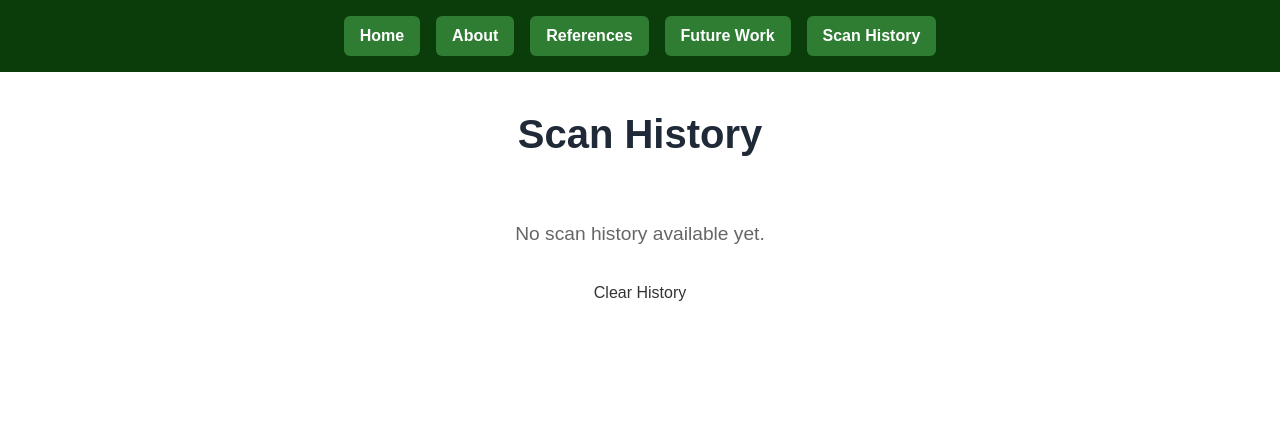
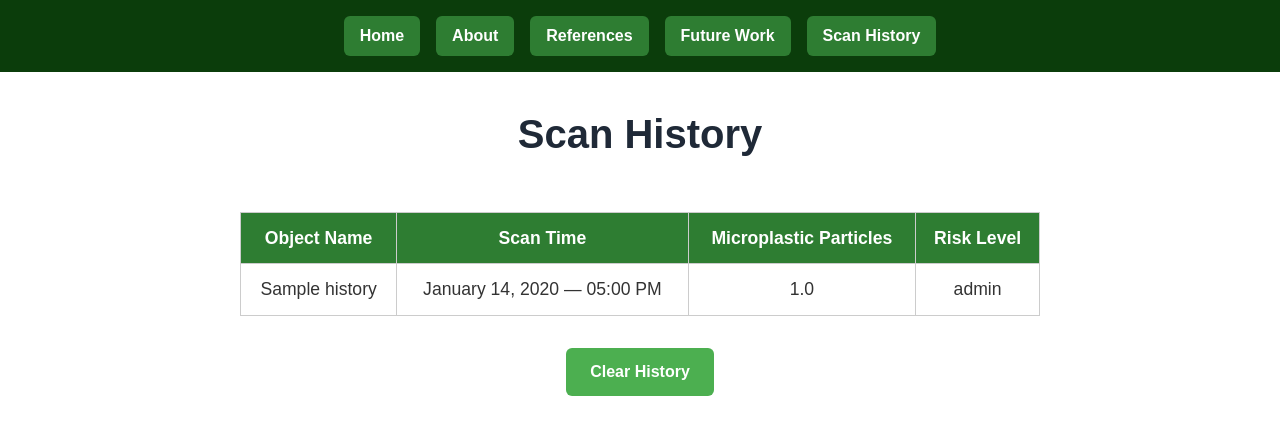
Before and after one commit to EwShen/MP-Detection, a Flask app: page /history in a window 1280 px wide. Shown: the top 435 px of the page. Run offline with Flask 3, Linux system fonts and the light colour scheme; tables that the repository leaves empty hold one stand-in row (values such as "Sample post"); style sheets or scripts are compiled from the project's sources.

Commit message:
fixed scan history

```diff
--- a/app.py
+++ b/app.py
@@ -5,7 +5,7 @@ import os
 import base64
 from io import BytesIO
 from PIL import Image
-from datetime import datetime
+from datetime import datetime, timedelta
 
 # --- Setup ---
 app = Flask(__name__)
@@ -44,6 +44,38 @@ def get_scan_history():
     cursor.execute("SELECT object_name, microplastic_count, risk_level, time_scanned FROM scan_history ORDER BY time_scanned DESC")
     history = cursor.fetchall()
     conn.close()
+    return history
+
+def format_history(raw_history):
+    history = []
+    for obj, count, risk, ts in raw_history:
+        dt = None
+        if ts is None:
+            pass
+        elif isinstance(ts, bytes):
+            ts = ts.decode()
+        if isinstance(ts, str):
+            try:
+                dt = datetime.fromisoformat(ts) - timedelta(hours=7)
+            except ValueError:
+                try:
+                    dt = datetime.strptime(ts, "%Y-%m-%d %H:%M:%S")
+                except ValueError:
+                    pass
+        elif isinstance(ts, (int, float)):
+            dt = datetime.fromtimestamp(ts)
+        elif isinstance(ts, datetime):
+            dt = ts
+
+        if dt is None:
+            dt = datetime.now()
+
+        history.append({
+            'object_name': obj,
+            'microplastic_count': count,
+            'risk_level': risk,
+            'time_scanned': dt.strftime('%B %d, %Y — %I:%M %p')
+        })
     return history
 
 # --- Routes ---
@@ -86,7 +118,6 @@ def detect_frame():
     if not data or 'image' not in data:
         return jsonify({'success': False}), 400
 
-    # Decode base64 image
     img_data = base64.b64decode(data['image'].split(',',1)[1])
     img = Image.open(BytesIO(img_data)).convert('RGB')
     temp_path = os.path.join(UPLOAD_FOLDER, "frame.jpg")
@@ -118,7 +149,6 @@ def refine():
     if not detected_object:
         return "No object detected", 400
 
-    # Offer refinement options
     if detected_object == 'bottle':
         options = ['small bottle', 'medium bottle', 'large bottle', 'very large bottle']
     elif detected_object == 'toothbrush':
@@ -136,7 +166,6 @@ def result():
     if not selected_object:
         return "No object selected", 400
 
-    # Fetch data
     data = query_microplastic_data(selected_object)
     if not data:
         return "No data found for selected object", 404
@@ -144,7 +173,6 @@ def result():
     _, object_name, notes, particles, risk_level, alternative = data
     spoon_pct = calculate_spoon_percentage(particles)
 
-    # Save to history
     conn = sqlite3.connect('microplastics.sqlite')
     cursor = conn.cursor()
     cursor.execute("""
@@ -154,40 +182,7 @@ def result():
     conn.commit()
     conn.close()
 
-    # 3. Load & format history
-    raw_history = get_scan_history()
-    history = []
-    for obj, count, risk, ts in raw_history:
-        dt = None  # will hold a datetime object
-
-        # ── Normalize ts into a real datetime ─────────────────────────
-        if ts is None:
-            pass  # leave dt = None
-        elif isinstance(ts, bytes):
-            ts = ts.decode()
-        if isinstance(ts, str):
-            try:
-                dt = datetime.fromisoformat(ts)
-            except ValueError:
-                try:
-                    dt = datetime.strptime(ts, "%Y-%m-%d %H:%M:%S")
-                except ValueError:
-                    pass
-        elif isinstance(ts, (int, float)):
-            dt = datetime.fromtimestamp(ts)
-        elif isinstance(ts, datetime):
-            dt = ts
-
-        # Fallback if parsing failed
-        if dt is None:
-            dt = datetime.now()
-
-        history.append({
-            'object_name': obj,
-            'microplastic_count': count,
-            'risk_level': risk,
-            'time_scanned': dt.strftime('%B %d, %Y — %I:%M %p')
-        })
+    history = format_history(get_scan_history())
 
     return render_template(
         'result.html',
@@ -202,8 +197,8 @@ def result():
 
 @app.route('/history')
 def history_view():
-    raw = get_scan_history()
-    return render_template('history.html', scans=raw)
+    history = format_history(get_scan_history())
+    return render_template('history.html', scans=history)
 
 @app.route('/about')
 def about():
--- a/templates/history.html
+++ b/templates/history.html
@@ -12,6 +12,21 @@
             display: flex;
             flex-direction: column;
             min-height: 100vh;
+        }
+        .btn {
+            background-color: #4caf50;
+            border: none;
+            color: white;
+            padding: 0.75rem 1.5rem;
+            text-align: center;
+            font-size: 1rem;
+            border-radius: 6px;
+            cursor: pointer;
+            font-weight: bold;
+            transition: background-color 0.3s ease;
+        }
+        .btn:hover {
+        background-color: #45a049;
         }
         nav {
             background-color: #0b3d0b;
@@ -75,11 +90,10 @@
 <body>
     {% include 'navbar.html' %}
 
-
     <main>
         <h1>Scan History</h1>
 
-        {% if history %}
+        {% if scans %}
         <table>
             <thead>
                 <tr>
@@ -90,12 +104,12 @@
                 </tr>
             </thead>
             <tbody>
-                {% for entry in history %}
+                {% for entry in scans %}
                 <tr>
-                    <td>{{ entry[1] }}</td>  <!-- Assuming entry[1] is object_name -->
-                    <td>{{ entry[2] }}</td>  <!-- Assuming entry[2] is scan_time -->
-                    <td>{{ entry[3] }}</td>  <!-- Assuming entry[3] is microplastic_particles -->
-                    <td>{{ entry[4] }}</td>  <!-- Assuming entry[4] is risk_level -->
+                    <td>{{ entry.object_name }}</td>
+                    <td>{{ entry.time_scanned }}</td>
+                    <td>{{ entry.microplastic_count }}</td>
+                    <td>{{ entry.risk_level }}</td>
                 </tr>
                 {% endfor %}
             </tbody>
```
Also changed, not shown: test.py (added, +28 -0 lines), microplastics.sqlite.
